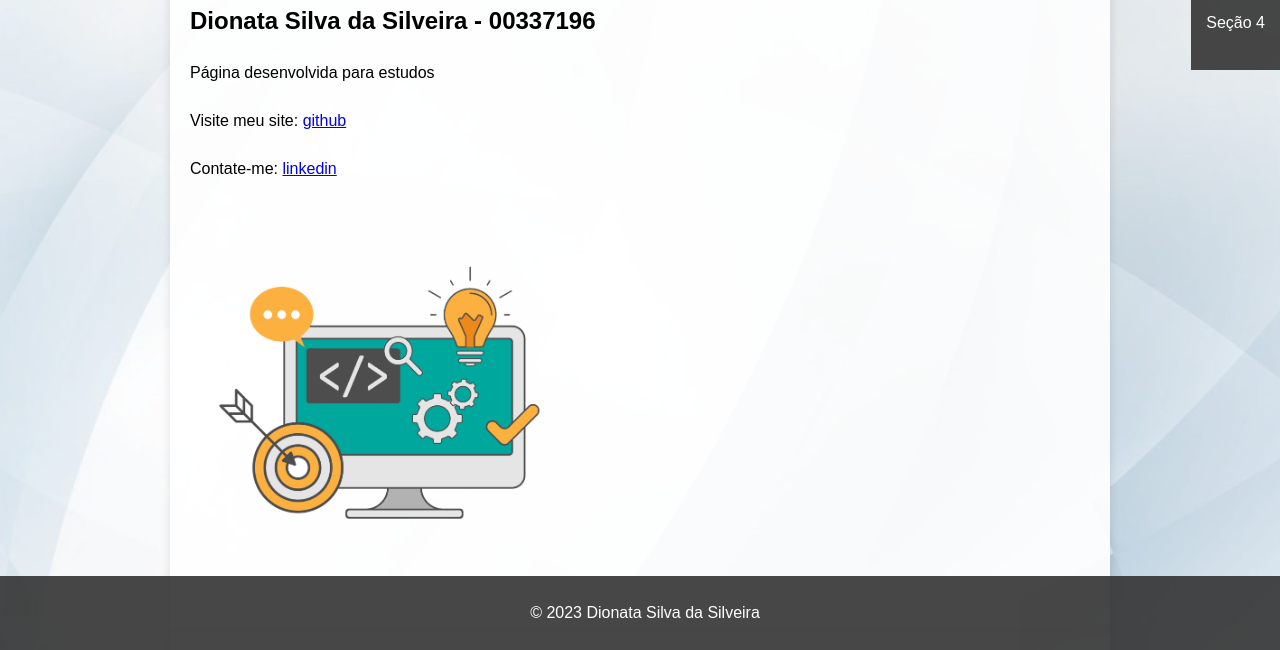
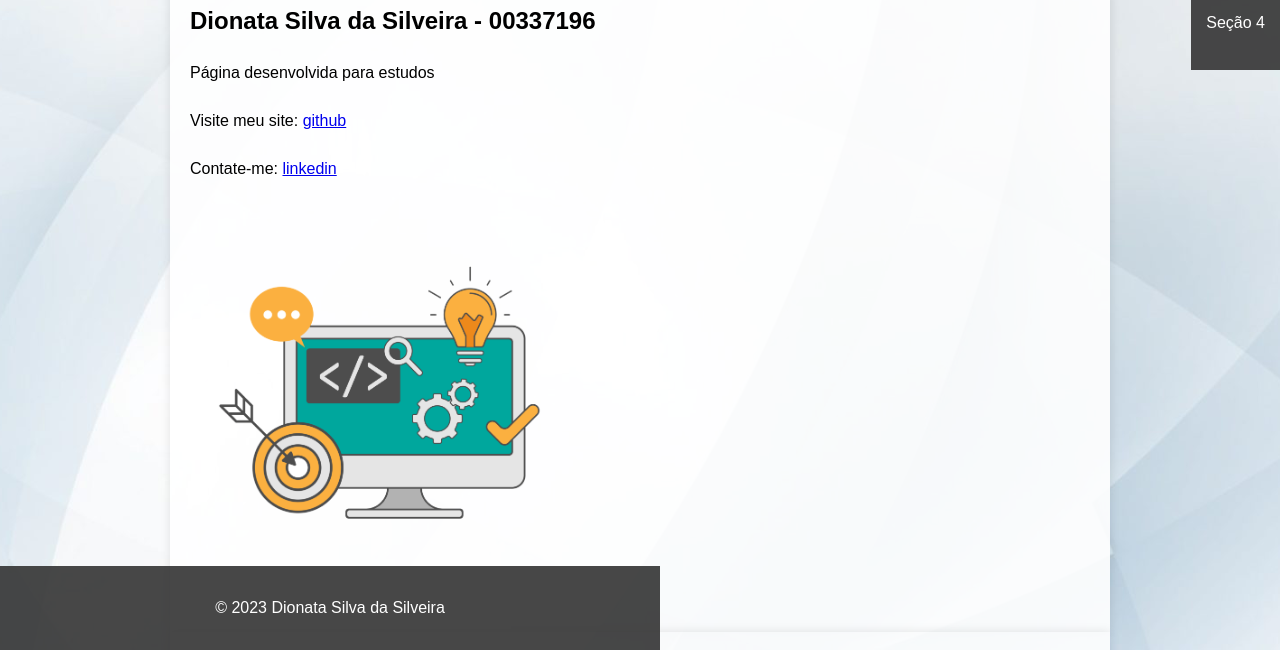
Before and after one commit to DionataSS/site_HTML5, a plain HTML site: page index.html in a window 1280 px wide. Shown: the part 150-800 px from the top of the page. Drawn offline with Linux system fonts and the light colour scheme.

Commit message:
Update index.html

```diff
--- a/index.html
+++ b/index.html
@@ -50,10 +50,10 @@
             background-color: rgba(51, 51, 51, 0.9); /* Cor de fundo do rodapé com opacidade */
             color: #fff;
             text-align: center;
-            padding: 5px;
+            padding: 10px;
             position: fixed;
             bottom: 0;
-            width: 100%;
+            width: 50%;
         }
 
         /* Estilizando o Sumário */
```
